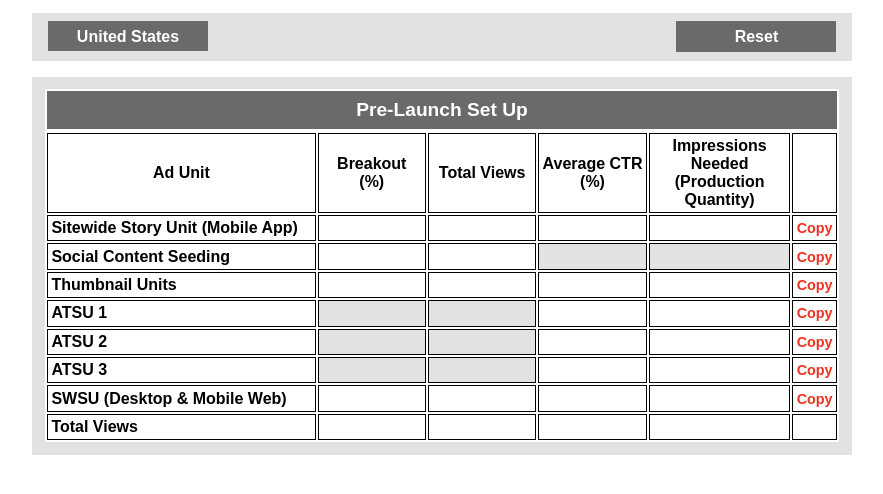
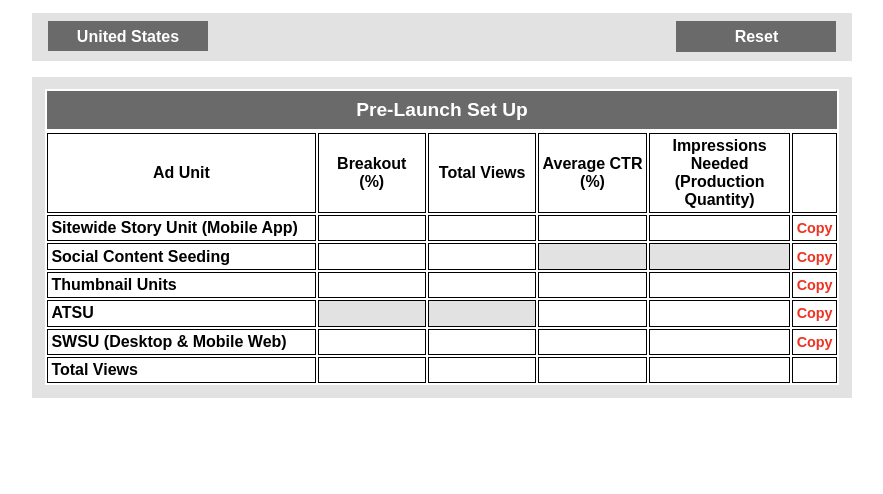
Before and after one commit to tinahaibodi/distropages, a plain HTML site: page goalgenerator/index.html in a window 1280 px wide. Shown: the part 140-634 px from the top of the page, without its empty margins (198-1081 px from the left). Drawn offline with Linux system fonts and the light colour scheme.

Commit message:
removed atsu1 and 2 so there's only one now

```diff
--- a/goalgenerator/index.html
+++ b/goalgenerator/index.html
@@ -84,23 +84,7 @@
 				<td><button class="copybutton" data-clipboard-target="#display_impsneeded_thumb">Copy</button></td>
 			</tr>
 			<tr class="cells">
-				<td>ATSU 1</td>
-				<td class="na"></td>
-				<td class="na"></td>
-				<td><div id="display_avgctr_atsu1"></td>
-				<td style="color:#ee3322"><div id="display_impsneeded_atsu1"></td>
-				<td><button class="copybutton" data-clipboard-target="#display_impsneeded_atsu1">Copy</button></td>
-			</tr>
-			<tr class="cells">
-				<td>ATSU 2</td>
-				<td class="na"></td>
-				<td class="na"></td>
-				<td><div id="display_avgctr_atsu2"></td>
-				<td style="color:#ee3322"><div id="display_impsneeded_atsu2"></td>
-				<td><button class="copybutton" data-clipboard-target="#display_impsneeded_atsu2">Copy</button></td>
-			</tr>
-			<tr class="cells">
-				<td>ATSU 3</td>
+				<td>ATSU</td>
 				<td class="na"></td>
 				<td class="na"></td>
 				<td><div id="display_avgctr_atsu3"></td>
```
